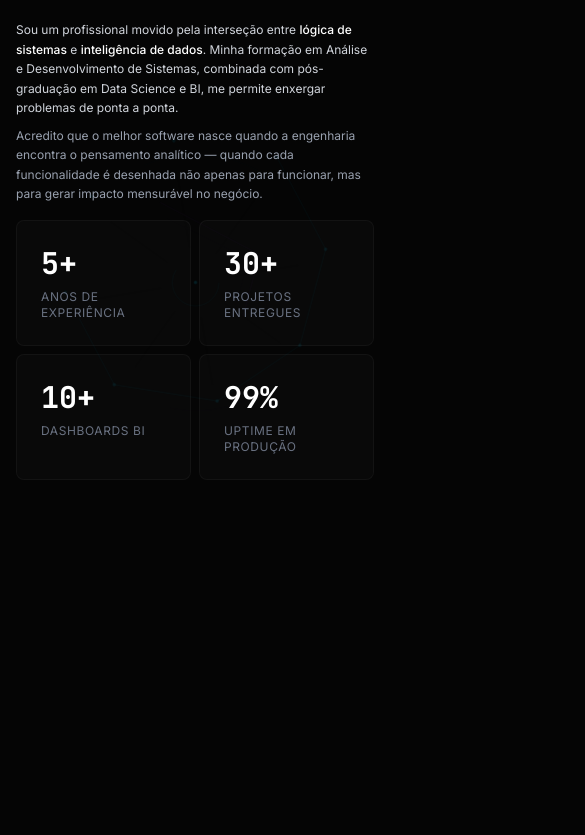
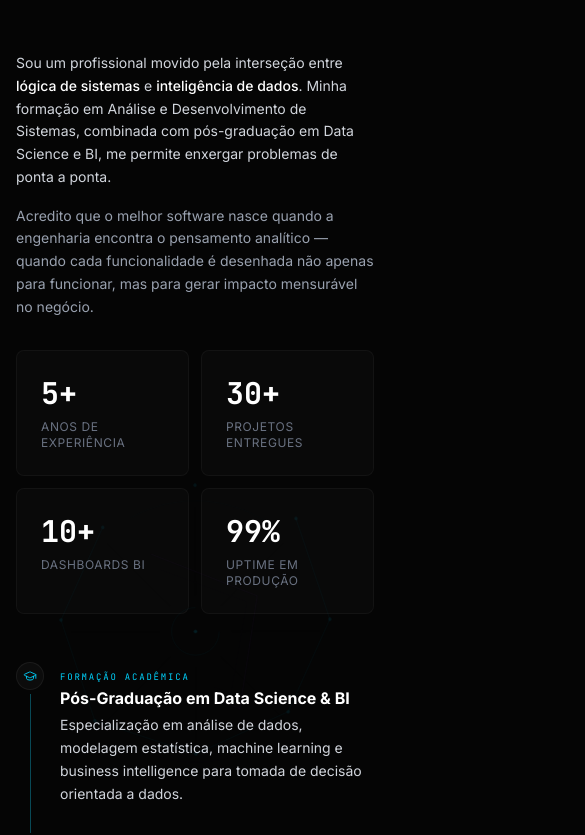
Before and after one commit to fescarvalho/new_site, a Next.js app: page / in a window 390 px wide. Shown: the part 2672-3507 px from the top of the page, 585 px wide, since content can reach past the window. Built offline with nearby package versions, Linux system fonts and the light colour scheme.

Commit message:
fix:Correcoes nos efeitos de scroll no mobile

```diff
--- a/src/components/About.tsx
+++ b/src/components/About.tsx
@@ -247,7 +247,59 @@ function TimelineItem({
   );
 }
 
-/* ── Main About Section (Sticky Scroll) ── */
+function MobileTimelineItem({
+  icon: Icon,
+  title,
+  subtitle,
+  description,
+  index,
+  total,
+}: {
+  icon: React.ElementType;
+  title: string;
+  subtitle: string;
+  description: string;
+  index: number;
+  total: number;
+}) {
+  return (
+    <motion.div
+      initial={{ opacity: 0, y: 20 }}
+      whileInView={{ opacity: 1, y: 0 }}
+      viewport={{ once: true, margin: "-50px" }}
+      transition={{ duration: 0.5 }}
+      className="relative flex gap-4 group"
+    >
+      <div className="flex flex-col items-center">
+        <div
+          className="w-7 h-7 rounded-full border border-white/[0.06] bg-white/[0.03] flex items-center justify-center
+                      transition-colors duration-500 z-10 bg-black shrink-0 group-hover:border-cyber/80 group-hover:shadow-[0_0_20px_rgba(0,212,255,0.4)]"
+        >
+          <Icon className="w-3.5 h-3.5 text-cyber" strokeWidth={1.5} />
+        </div>
+        {index < total - 1 && (
+          <div className="relative w-px flex-1 my-1 bg-white/[0.04]">
+            <div className="absolute inset-0 bg-cyber/30" />
+          </div>
+        )}
+      </div>
+
+      <div className="pb-8">
+        <span className="font-[family-name:var(--font-mono)] text-[9px] md:text-[10px] tracking-[0.2em] uppercase text-cyber">
+          {subtitle}
+        </span>
+        <h3 className="text-base font-bold text-white group-hover:text-cyber transition-colors duration-300">
+          {title}
+        </h3>
+        <p className="mt-1 text-sm text-gray-300 leading-relaxed max-w-sm">
+          {description}
+        </p>
+      </div>
+    </motion.div>
+  );
+}
+
+/* ── Main About Section (Sticky Scroll on Desktop, Normal on Mobile) ── */
 export default function About() {
   const wrapperRef = useRef<HTMLDivElement>(null);
   const { scrollYProgress } = useScroll({
@@ -288,13 +340,13 @@ export default function About() {
 
   return (
     <section id="sobre">
-      <div ref={wrapperRef} className="relative" style={{ height: "250vh" }}>
-        <div className="sticky top-0 h-screen overflow-hidden flex items-start pt-16 md:items-center md:pt-0">
+      <div ref={wrapperRef} className="relative md:h-[250vh]">
+        <div className="md:sticky md:top-0 md:h-screen overflow-hidden flex flex-col md:flex-row items-start md:items-center pt-20 pb-10 md:pt-0 md:pb-0">
           <HudSVGSticky scrollYProgress={scrollYProgress} />
 
           <div className="relative z-10 max-w-6xl mx-auto px-4 sm:px-6 w-full">
             {/* Section header */}
-            <div className="text-center mb-8">
+            <div className="text-center mb-12 md:mb-8">
               <span className="font-[family-name:var(--font-mono)] text-[10px] tracking-[0.3em] uppercase text-gray-500">
                 // Quem sou eu
               </span>
@@ -304,11 +356,11 @@ export default function About() {
             </div>
 
             {/* Two-column layout */}
-            <div className="grid grid-cols-1 lg:grid-cols-2 gap-8 lg:gap-12">
+            <div className="grid grid-cols-1 lg:grid-cols-2 gap-12 lg:gap-12">
               {/* Left — Bio & Stats */}
               <div>
                 <div>
-                  <p className="text-gray-300 leading-relaxed text-xs sm:text-sm">
+                  <p className="text-gray-300 leading-relaxed text-sm">
                     Sou um profissional movido pela interseção entre{" "}
                     <span className="text-white font-medium">lógica de sistemas</span> e{" "}
                     <span className="text-white font-medium">inteligência de dados</span>.
@@ -316,7 +368,7 @@ export default function About() {
                     combinada com pós-graduação em Data Science e BI, me permite
                     enxergar problemas de ponta a ponta.
                   </p>
-                  <p className="mt-2 text-gray-400 leading-relaxed text-xs sm:text-sm">
+                  <p className="mt-4 text-gray-400 leading-relaxed text-sm">
                     Acredito que o melhor software nasce quando a engenharia
                     encontra o pensamento analítico — quando cada funcionalidade
                     é desenhada não apenas para funcionar, mas para gerar impacto
@@ -325,7 +377,7 @@ export default function About() {
                 </div>
 
                 {/* Stats grid */}
-                <div className="grid grid-cols-2 gap-2 sm:gap-3 mt-4">
+                <div className="grid grid-cols-2 gap-3 mt-8">
                   <StatCard value="5+" label="Anos de experiência" delay={0} />
                   <StatCard value="30+" label="Projetos entregues" delay={0} />
                   <StatCard value="10+" label="Dashboards BI" delay={0} />
@@ -333,8 +385,10 @@ export default function About() {
                 </div>
               </div>
 
-              {/* Right — Timeline (animates sequentially, stationary container) */}
+              {/* Right — Timeline */}
               <div className="flex flex-col">
+                {/* Desktop timeline */}
+                <div className="hidden md:flex flex-col">
                   {timeline.map((item, i) => (
                     <TimelineItem
                       key={item.title}
@@ -344,6 +398,19 @@ export default function About() {
                       containerProgress={scrollYProgress}
                     />
                   ))}
+                </div>
+
+                {/* Mobile timeline */}
+                <div className="flex md:hidden flex-col">
+                  {timeline.map((item, i) => (
+                    <MobileTimelineItem
+                      key={item.title}
+                      {...item}
+                      index={i}
+                      total={timeline.length}
+                    />
+                  ))}
+                </div>
               </div>
             </div>
           </div>
--- a/src/components/Projects.tsx
+++ b/src/components/Projects.tsx
@@ -125,13 +125,13 @@ export default function Projects() {
     target: targetRef,
   });
 
-  // Moves the slider to the left as you scroll down
+  // Moves the slider to the left as you scroll down (Desktop only)
   const x = useTransform(scrollYProgress, [0, 1], ["0%", "-60%"]);
 
   return (
-    <section id="projetos" ref={targetRef} className="relative h-[300vh] bg-black">
-      {/* Sticky container that stays on screen while scrolling the 300vh height */}
-      <div className="sticky top-0 h-screen overflow-hidden flex flex-col justify-center">
+    <section id="projetos" ref={targetRef} className="relative md:h-[300vh] bg-black py-20 md:py-0">
+      {/* Sticky container that stays on screen while scrolling the 300vh height on Desktop */}
+      <div className="md:sticky md:top-0 md:h-screen overflow-hidden flex flex-col justify-center">
 
         {/* Subtle background element */}
         <div className="absolute top-1/2 left-1/2 -translate-x-1/2 -translate-y-1/2 w-[800px] h-[800px] bg-cyber/5 rounded-full blur-[120px] pointer-events-none" />
@@ -150,17 +150,43 @@ export default function Projects() {
           </p>
         </div>
 
-        {/* Horizontal Slider Track */}
+        {/* Mobile: Native Horizontal Scroll */}
+        <div className="flex md:hidden gap-6 px-6 overflow-x-auto snap-x snap-mandatory pb-8 relative z-10 [&::-webkit-scrollbar]:hidden [-ms-overflow-style:none] [scrollbar-width:none]">
+          {projects.map((project, index) => (
+            <div key={project.title} className="snap-center shrink-0">
+              <ProjectCard project={project} index={index} />
+            </div>
+          ))}
+
+          {/* See more card (Mobile) */}
+          <div className="snap-center w-[85vw] h-[380px] shrink-0 flex flex-col items-center justify-center p-8 rounded-2xl bg-white/[0.01] border border-white/[0.05] border-dashed hover:border-cyber/30 transition-colors duration-500 group">
+            <div className="w-14 h-14 rounded-full bg-white/[0.03] flex items-center justify-center mb-6 group-hover:scale-110 transition-transform duration-500 group-hover:bg-cyber/10">
+              <GithubIcon className="w-6 h-6 text-gray-500 group-hover:text-cyber transition-colors" />
+            </div>
+            <h3 className="text-lg font-bold text-white text-center mb-2">Explorar mais</h3>
+            <p className="text-sm text-gray-500 text-center mb-8">Veja todos os repositórios no GitHub.</p>
+            <a
+              href="https://github.com/fescarvalho"
+              target="_blank"
+              rel="noopener noreferrer"
+              className="px-6 py-3 rounded-full bg-white/[0.03] border border-white/[0.05] text-sm text-gray-300 hover:text-white hover:border-cyber/50 transition-all"
+            >
+              Acessar GitHub
+            </a>
+          </div>
+        </div>
+
+        {/* Desktop: Horizontal Slider Track */}
         <motion.div
           style={{ x }}
-          className="flex gap-6 md:gap-8 px-6 md:px-12 lg:px-24 items-center relative z-10"
+          className="hidden md:flex gap-6 md:gap-8 px-6 md:px-12 lg:px-24 items-center relative z-10"
         >
           {projects.map((project, index) => (
             <ProjectCard key={project.title} project={project} index={index} />
           ))}
 
-          {/* See more card */}
-          <div className="w-[85vw] md:w-[300px] h-[380px] shrink-0 flex flex-col items-center justify-center p-8 rounded-2xl bg-white/[0.01] border border-white/[0.05] border-dashed hover:border-cyber/30 transition-colors duration-500 group">
+          {/* See more card (Desktop) */}
+          <div className="w-[300px] h-[380px] shrink-0 flex flex-col items-center justify-center p-8 rounded-2xl bg-white/[0.01] border border-white/[0.05] border-dashed hover:border-cyber/30 transition-colors duration-500 group">
             <div className="w-14 h-14 rounded-full bg-white/[0.03] flex items-center justify-center mb-6 group-hover:scale-110 transition-transform duration-500 group-hover:bg-cyber/10">
               <GithubIcon className="w-6 h-6 text-gray-500 group-hover:text-cyber transition-colors" />
             </div>
```
Lines whose indentation alone changed are shown as unchanged.
